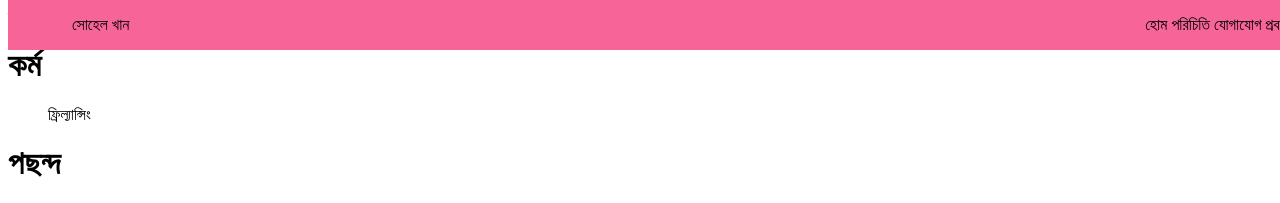
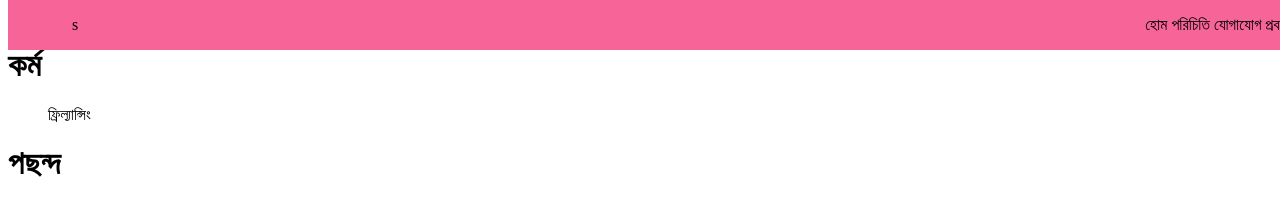
Before and after one commit to sohelkhanz/sohelkhanz.github.io, a Jekyll site: the page built from index.md, in a window 1280 px wide. Shown: the top 203 px of the page. Built offline with Jekyll 4.4.1, drawn with Linux system fonts in a browser that asks for light colours.

Commit message:
Update default.html

```diff
--- a/_layouts/default.html
+++ b/_layouts/default.html
@@ -14,7 +14,7 @@
   <body>
 
     <header>
-        <figure class="brand"> {{ page.header }} </figure>
+        <figure class="brand"> s </figure>
         <nav class="menu">
             <input type="checkbox" id="menuToggle">
             <label for="menuToggle" class="menu-icon"><i class="fas fa-bars"></i></label>
@@ -29,7 +29,7 @@
 
 
     <main>
-
+                {{ page.header }}
          {{ page.description }}
       {{ content }}
 
```
